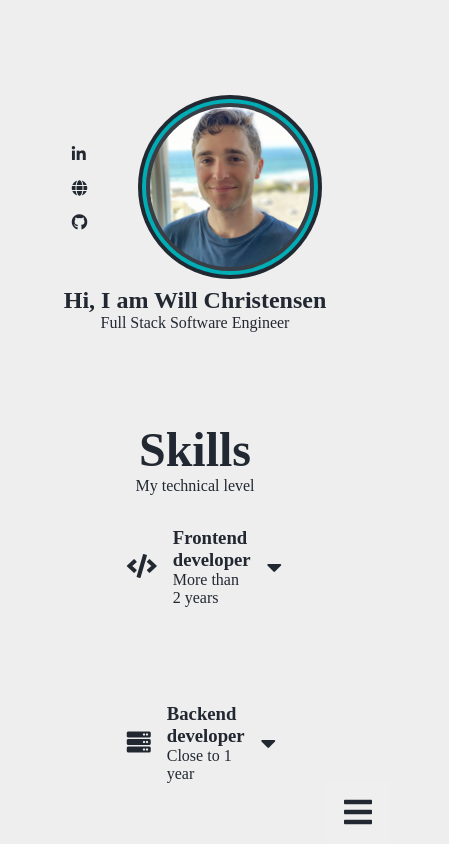
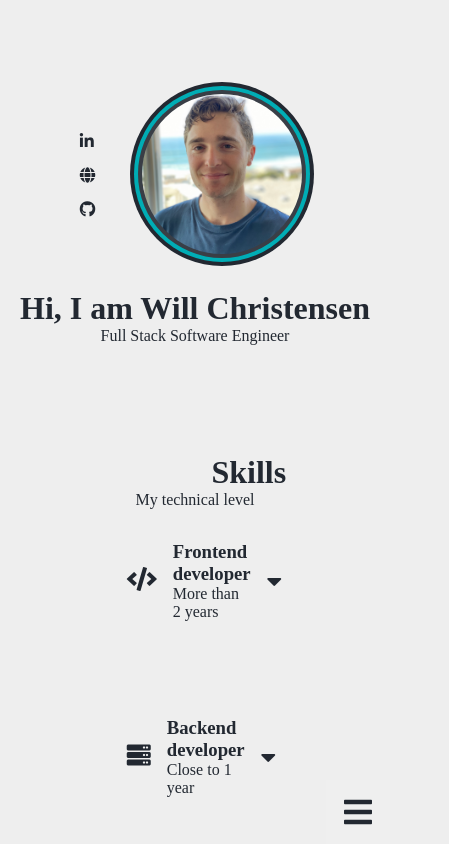
Before and after one commit to willmchristensen/Portfolio, a React (Create React App) app: page / in a window 390 px wide. Shown: the whole page, 449 px wide, since content can reach past the window. Built offline with nearby package versions, Linux system fonts and the light colour scheme.

Commit message:
main css and containers

```diff
--- a/src/components/Main/Main.css
+++ b/src/components/Main/Main.css
@@ -9,6 +9,7 @@
     display: flex;
     align-items: center;
     justify-content: center;
+    width: 75vw;
 }
 .main-text-container{
     width: 100%;
@@ -16,8 +17,10 @@
 .main-text{
     font-size: var(--title);
     color: var(--black);
+    width: 25ch;
 }
 .main-text-subheader{
+    width: 35ch;
     color: var(--black);
 }
 .portrait{
@@ -33,6 +36,7 @@
     flex-direction: row-reverse;
     justify-content: space-evenly;
     width: 100%;
+    margin-bottom: 1rem;
 }
 .portrait-container{
     position: relative;
--- a/src/components/MobilePortraitButtons/MobilePortraitButtons.css
+++ b/src/components/MobilePortraitButtons/MobilePortraitButtons.css
@@ -7,6 +7,5 @@
         flex-direction: column;
         align-items: flex-start;
         justify-content: center;
-        width: 100%;
     }
 }
--- a/src/components/MobilePortraitButtons/PortraitButton/index.js
+++ b/src/components/MobilePortraitButtons/PortraitButton/index.js
@@ -3,6 +3,9 @@ function PortraitButton({icon,link}){
     return(
         <a
             className="portrait-button"
+            href={link}
+            target="_blank"
+            rel="noopener noreferrer"
         >
             {icon}
         </a>
--- a/src/components/MobilePortraitButtons/index.js
+++ b/src/components/MobilePortraitButtons/index.js
@@ -1,21 +1,27 @@
 import './MobilePortraitButtons.css'
 import PortraitButton from "./PortraitButton";
 
-const mobileButtons = [
+const icons = [
     <i class="fab fa-linkedin-in"></i>,
     <i class="fas fa-globe"></i>,
     <i class="fab fa-github"></i>
 ];
 
 const links = [
-
+    "https://www.linkedin.com/in/will-christensen-85531317a",
+    'https://www.google.com',
+    'https://github.com/willmchristensen'
 ];
 
 function MobilePortraitButtons(){
     return(
         <div className="mobile-portrait-buttons-container">
             {
-                mobileButtons.map(icon => <PortraitButton icon={icon} />)
+                icons.map((icon,index) => {
+                    return(
+                        <PortraitButton icon={icon} link={links[index]} />
+                    )
+                })
             }
         </div>
     )
--- a/src/components/NavBar/NavBar.css
+++ b/src/components/NavBar/NavBar.css
@@ -40,10 +40,18 @@
         justify-content: center;
     }
     .main-text{
-        font-size:1.5rem;
+        display: flex;
+        justify-content: center;
+        font-size:var(--mobile-title);
+    }
+    .skills-title{
+        font-size:var(--mobile-title);
     }
     .main-text-subheader{
-        font-size: 1rem;
+        display: flex;
+        justify-content: center;
+        width: 100%;
+        font-size: var(--mobile-subtitle);
         font-weight: lighter;
     }
     .portrait-container{
--- a/src/components/Skills/Skills.css
+++ b/src/components/Skills/Skills.css
@@ -2,11 +2,12 @@
     display: flex;
     flex-direction: column;
     align-items: center;
+    width: 75vw;
 }
 .skills-title-container{
+    width: 100%;
     display: flex;
     flex-direction: column;
-    align-items: center;
     margin-bottom: 2rem;
 }
 .skills-dropdowns-container{
--- a/src/components/Skills/index.js
+++ b/src/components/Skills/index.js
@@ -27,10 +27,11 @@ const skills = [
 
 function Skills() {
     return (
+        <div className="main-wrapper">
             <div className="skills-container">
                 <div className="skills-title-container">
-                <h2 className='skills-title'>Skills</h2>
-                <span>My technical level</span>
+                    <h1 className='main-text'>Skills</h1>
+                    <h3 className='main-text-subheader'>My technical level</h3>
                 </div>
                 <div className="skills-dropdowns-container">
                     {
@@ -42,6 +43,7 @@ function Skills() {
                     }
                 </div>
             </div>
+        </div>
     )
 }
 export default Skills;
--- a/src/index.css
+++ b/src/index.css
@@ -4,6 +4,9 @@
     --blue: rgb(0, 173, 181);
     --light-grey: rgb(238, 238, 238);
     --title: 3rem;
+    --mobile-title: 2rem;
+    --subtitle: 1.5rem;
+    --mobile-subtitle: 1rem;
 }
 *{
     color: var(--black);
```
Lines whose indentation alone changed are shown as unchanged.
